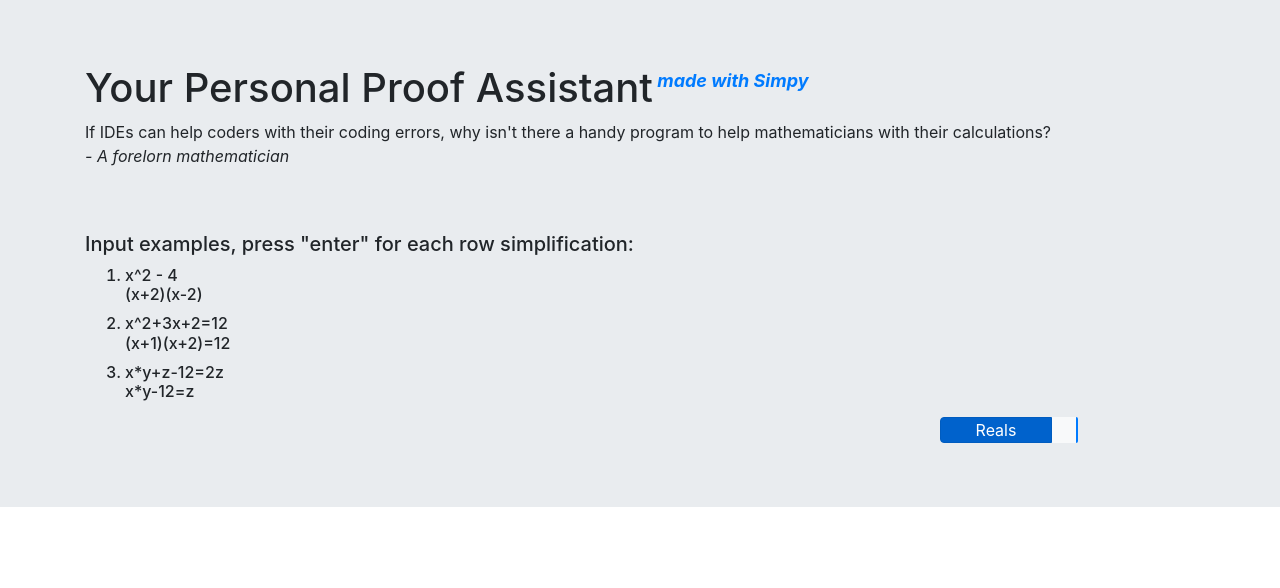
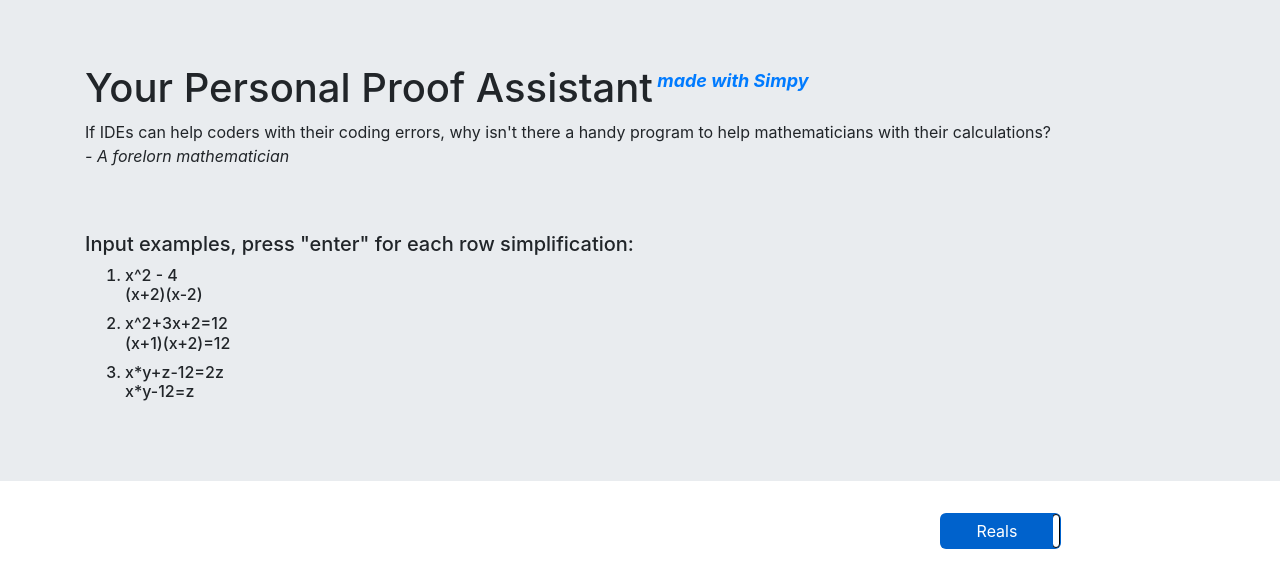
Before and after one commit to s-avni/web-proof-helper, a React (Create React App) app in the folder web-client/: page / in a window 1280 px wide. Shown: the top 588 px of the page. Built offline with nearby package versions, Linux system fonts and the light colour scheme.

Commit message:
Further improvements to toggle + fix for replication of page design

```diff
--- a/web-client/src/App.tsx
+++ b/web-client/src/App.tsx
@@ -7,6 +7,7 @@ const App: React.FC = () => {
   const [domain, setDomain] = React.useState<"reals" | "complex">("reals");
   const toggleDomain = () => setDomain(domain === "reals" ? "complex" : "reals")
   return (
+    <>
       <Jumbotron fluid={true}>
         <Container>
           <h1>
@@ -32,10 +33,11 @@ const App: React.FC = () => {
             </ol>
           </h6>
         </Container>
+      </Jumbotron>
       <Container className="text-center">
         <Row>
           <Col md={{ offset: 9, span: 1 }}>
-            <ToggleButtonGroup name="domain" id="domain-toggle" type="radio" value={domain}>
+            <ToggleButtonGroup name="domain" id="domain-toggle" className={domain === "complex" ? "selected-complex" : "selected-reals"} type="radio" value={domain}>
               <ToggleButton className="reals" value="reals" type="radio" onClick={() => setDomain("complex")}>Reals</ToggleButton>
               <div className="toggle-handle btn btn-light" onClick={toggleDomain} />
               <ToggleButton className="complex" value="complex" type="radio" onClick={() => setDomain("reals")}>Complex</ToggleButton>
@@ -43,7 +45,7 @@ const App: React.FC = () => {
           </Col>
         </Row>
       </Container>
-    </Jumbotron>
+    </>
   );
 }
 
--- a/web-client/src/index.css
+++ b/web-client/src/index.css
@@ -37,6 +37,7 @@ li {
   background-color: #28a745;
 }
 
+#domain-toggle.selected-complex,
 .complex.btn-primary:not(.disabled):not(:disabled):hover,
 .complex.btn-primary:not(.disabled):not(:disabled):active,
 .complex.btn-primary:not(.disabled):not(:disabled):focus,
@@ -44,9 +45,16 @@ li {
   background-color: #218838;
 }
 
+#domain-toggle.selected-reals {
+  background-color: #0062cc;
+}
+
 #domain-toggle {
   grid-auto-flow: column;
   display: grid;
+  width: max-content;
+  border-radius: 6px;
+  padding: 1px;
 }
 
 #domain-toggle.btn-group.btn-group-toggle>.btn-primary {
@@ -56,7 +64,8 @@ li {
   transition: padding-right 0.5s linear; */
   min-width: 0;
   overflow: hidden;
-  padding: 0;
+  padding: 0.3em 0;
+  border: none;
 }
 
 #domain-toggle.btn-group.btn-group-toggle>.btn-primary:not(.active) {
@@ -65,14 +74,17 @@ li {
   padding-right: 0; */
 }
 
-.toggle-handle {
+.btn.toggle-handle {
   position: relative;
   margin: 0 auto;
   padding-top: 0;
   padding-bottom: 0;
+  padding-left: 0;
+  padding-right: 0;
   height: 100%;
-  width: 0;
+  width: 0.5em;
   border-width: 1px;
   border-color: black;
   background-color: #fff;
+  border-radius: 5px !important;
 }
```
Lines whose indentation alone changed are shown as unchanged.
